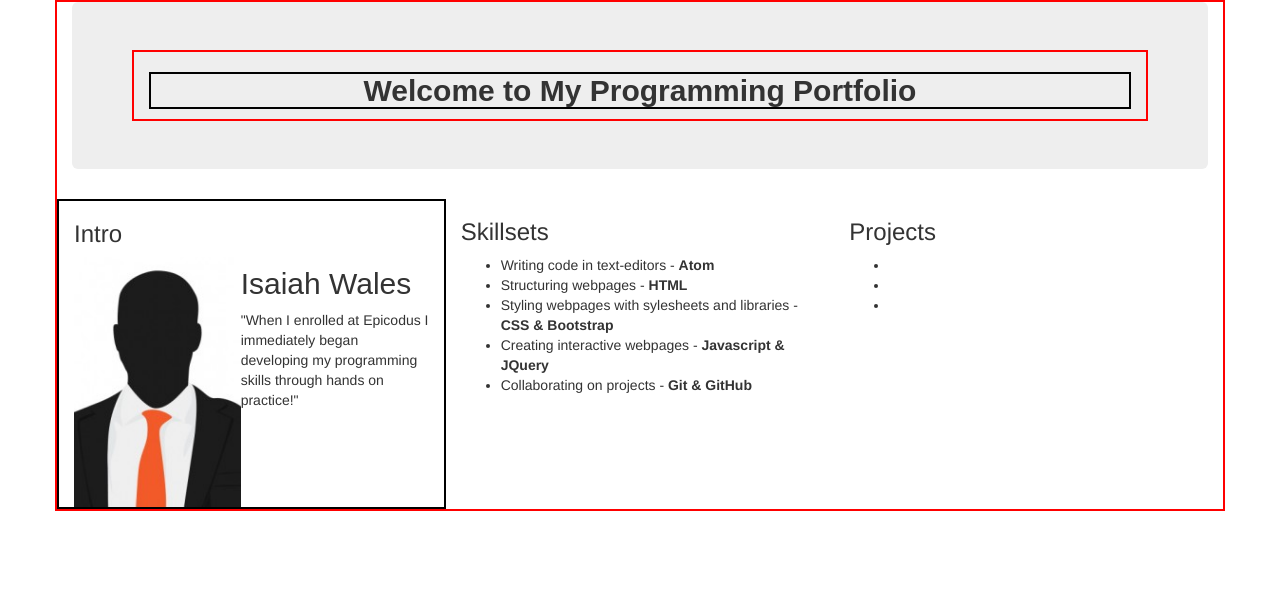
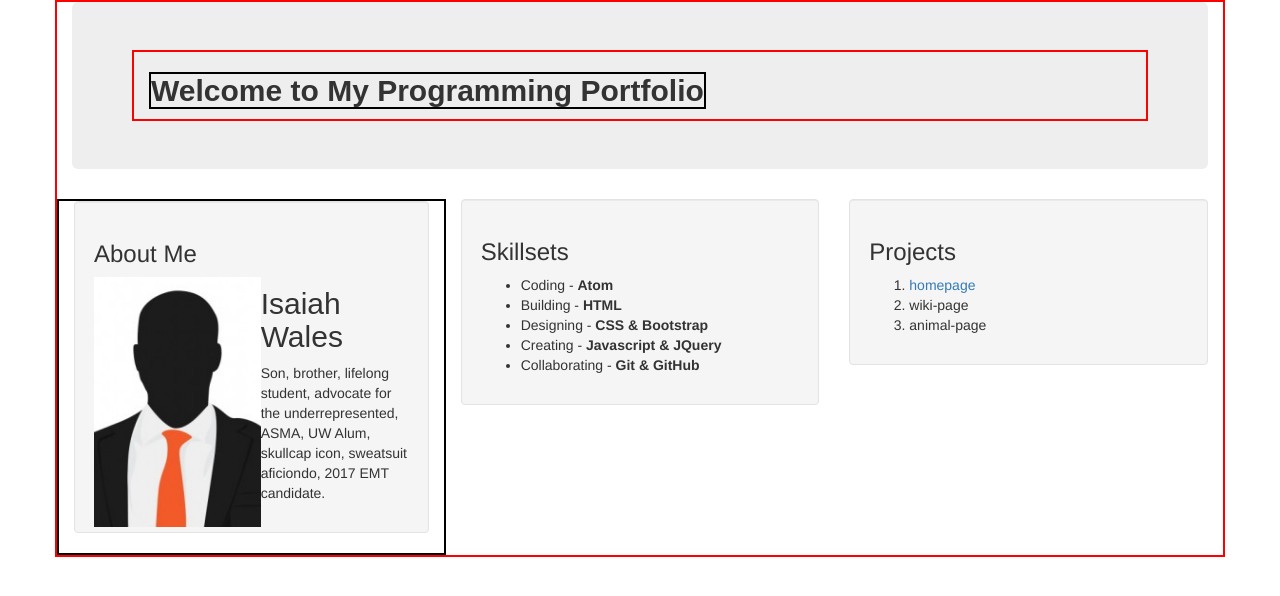
Before and after one commit to iWales/programming-portfolio-page, a plain HTML site: page index.html in a window 1280 px wide. Drawn offline with Linux system fonts and the light colour scheme.

Commit message:
add wells to all three categories, remove div classes: skillsets and projects because they were not being used for anythging. Will double check indentation and  complete a readme page.

```diff
--- a/css/styles.css
+++ b/css/styles.css
@@ -1,3 +1,5 @@
+
+
 .container {
   border: solid red 2px
 }
@@ -6,6 +8,7 @@
   text-align: left;
   /*font-family: 'Dancing Script', cursive;*/
   font-family: sans-serif;
+  font-weight: lighter;
 }
 
 .nameText {
@@ -14,6 +17,7 @@
   /*font-family: 'Dancing Script', cursive;*/
   font-family: sans-serif;
   font-weight: bold;
+  float: left;
 }
 
 .img1 {
--- a/index.html
+++ b/index.html
@@ -16,36 +16,39 @@
         </div>
       </div>
 
+
       <div class="row">
         <div class="col-sm-4 imgNameQuote">
-          <h3>Intro</h3>
+          <div class="well">
+            <h3>About Me</h3>
 
-          <img src="imgs/suitedNbooted.jpg" class="img1" alt="profile picture">
+            <img src="imgs/suitedNbooted.jpg" class="img1" alt="profile picture">
 
-          <h2 class="nameHeading">Isaiah Wales</h2>
-          <p>"When I enrolled at Epicodus I immediately began developing my programming skills through hands on practice!"</p>
+            <h2 class="nameHeading">Isaiah Wales</h2>
+            <p>Son, brother, lifelong student, advocate for the underrepresented, ASMA, UW Alum, skullcap icon, sweatsuit aficiondo, 2017 EMT candidate.</p>
+          </div>
         </div>
 
         <div class="col-sm-4">
-          <div class="intro">
+          <div class="well">
             <h3>Skillsets</h3>
               <ul>
-                <li>Writing code in text-editors - <span class="skillset">Atom</span></li>
-                <li>Structuring webpages - <span class="skillset">HTML</span></li>
-                <li>Styling webpages with sylesheets and libraries - <span class="skillset">CSS & Bootstrap</span></li>
-                <li>Creating interactive webpages - <span class="skillset">Javascript & JQuery</span></li>
-                <li>Collaborating on projects - <span class="skillset">Git & GitHub</span></li>
+                <li>Coding - <span class="skillset">Atom</span></li>
+                <li>Building - <span class="skillset">HTML</span></li>
+                <li>Designing - <span class="skillset">CSS & Bootstrap</span></li>
+                <li>Creating - <span class="skillset">Javascript & JQuery</span></li>
+                <li>Collaborating - <strong>Git & GitHub</strong></li>
               </ul>
           </div>
         </div>
         <div class="col-sm-4">
-          <div class="projects">
+          <div class="well">
             <h3>Projects</h3>
-            <ul>
-              <li></li>
-              <li></li>
-              <li></li>
-            </ul>
+            <ol>
+              <li><a href="https://www.wikipedia.org/">homepage</a></li>
+              <li>wiki-page</li>
+              <li>animal-page</li>
+            </ol>
           </div>
         </div>
       </div>
```
